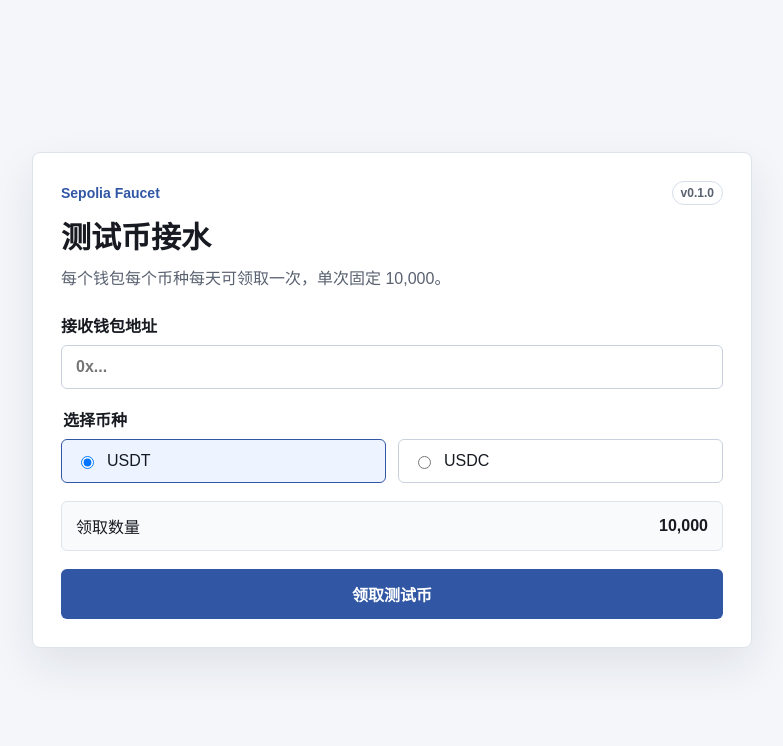
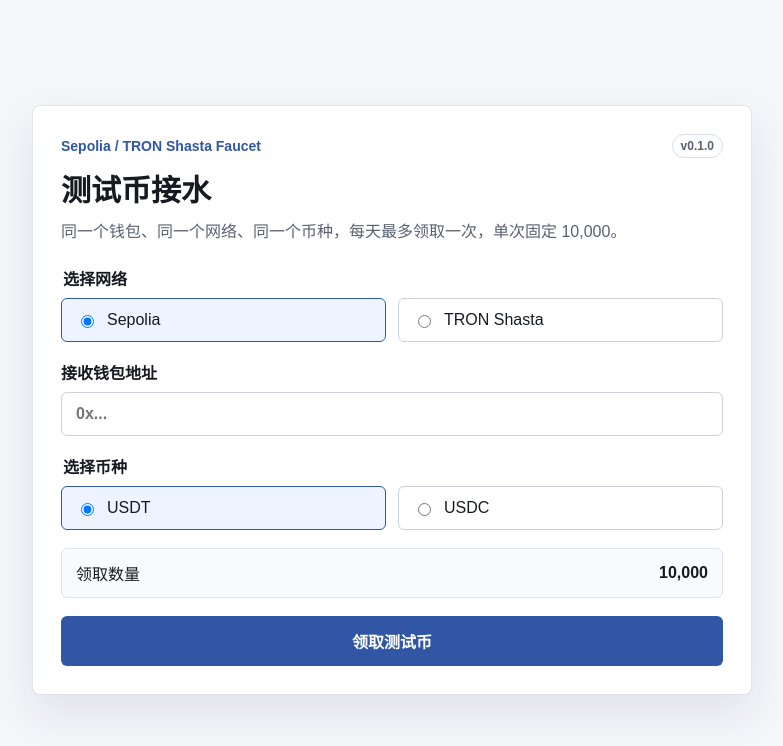
Before and after one commit to C18519898242/faucet, a Next.js app: page / in a window 1280 px wide. Shown: the top 746 px of the page, without its empty margins (248-1031 px from the left). Built offline with nearby package versions, Linux system fonts and the light colour scheme.

Commit message:
feat: add network selection to faucet UI

```diff
--- a/src/app/globals.css
+++ b/src/app/globals.css
@@ -100,7 +100,7 @@
   outline: 3px solid rgba(49, 87, 164, 0.14);
 }
 
-.token-group {
+.option-group {
   display: grid;
   grid-template-columns: repeat(2, minmax(0, 1fr));
   gap: 12px;
@@ -109,13 +109,13 @@
   border: 0;
 }
 
-.token-group legend {
+.option-group legend {
   grid-column: 1 / -1;
   margin-bottom: 8px;
   font-weight: 700;
 }
 
-.token-option {
+.option {
   display: flex;
   align-items: center;
   gap: 10px;
@@ -125,7 +125,7 @@
   cursor: pointer;
 }
 
-.token-option.selected {
+.option.selected {
   border-color: #3157a4;
   background: #eef4ff;
 }
@@ -186,7 +186,7 @@
     padding: 22px;
   }
 
-  .token-group {
+  .option-group {
     grid-template-columns: 1fr;
   }
 
--- a/src/app/page.tsx
+++ b/src/app/page.tsx
@@ -1,9 +1,8 @@
 "use client";
 
-import { useState } from "react";
+import { useEffect, useMemo, useState } from "react";
+import { getSupportedTokens, NETWORKS, type NetworkId, type TokenSymbol } from "@/lib/tokens";
 import packageJson from "../../package.json";
-
-type Token = "USDT" | "USDC";
 
 type ClaimResponse =
   | { status: "sent"; txHash: string; explorerUrl: string }
@@ -12,20 +11,35 @@
 
 const reasonText: Record<string, string> = {
   invalid_wallet: "钱包地址格式不正确",
+  unsupported_network: "不支持的网络",
   unsupported_token: "不支持的币种",
   invalid_amount: "领取数量不正确",
   amount_too_large: "领取数量超过上限",
-  already_claimed_today: "该钱包今天已经领取过这个币种",
+  already_claimed_today: "该钱包今天已经领取过这个网络的这个币种",
   insufficient_faucet_balance: "Faucet 钱包余额不足",
   invalid_request: "请求格式不正确",
   transfer_failed: "交易提交失败，请稍后再试"
 };
 
+const explorerText: Record<NetworkId, string> = {
+  sepolia: "查看 Sepolia 交易",
+  tron: "查看 TRON 交易"
+};
+
 export default function HomePage() {
   const [wallet, setWallet] = useState("");
-  const [token, setToken] = useState<Token>("USDT");
+  const [network, setNetwork] = useState<NetworkId>("sepolia");
+  const [token, setToken] = useState<TokenSymbol>("USDT");
   const [status, setStatus] = useState<"idle" | "submitting" | "done">("idle");
   const [result, setResult] = useState<ClaimResponse | undefined>();
+
+  const supportedTokens = useMemo(() => getSupportedTokens(network), [network]);
+
+  useEffect(() => {
+    if (!supportedTokens.includes(token)) {
+      setToken(supportedTokens[0]);
+    }
+  }, [supportedTokens, token]);
 
   async function submitClaim(event: React.FormEvent<HTMLFormElement>) {
     event.preventDefault();
@@ -44,7 +58,7 @@
       const response = await fetch("/api/claim", {
         method: "POST",
         headers: { "Content-Type": "application/json" },
-        body: JSON.stringify({ wallet: trimmedWallet, token, amount: "10000" })
+        body: JSON.stringify({ network, wallet: trimmedWallet, token, amount: "10000" })
       });
       const data = (await response.json()) as ClaimResponse;
       setResult(data);
@@ -60,46 +74,54 @@
       <section className="panel faucet-panel">
         <div className="header">
           <div className="title-row">
-            <p className="eyebrow">Sepolia Faucet</p>
+            <p className="eyebrow">Sepolia / TRON Shasta Faucet</p>
             <span className="app-version">v{packageJson.version}</span>
           </div>
           <h1>测试币接水</h1>
-          <p className="muted">每个钱包每个币种每天可领取一次，单次固定 10,000。</p>
+          <p className="muted">同一个钱包、同一个网络、同一个币种，每天最多领取一次，单次固定 10,000。</p>
         </div>
 
         <form className="form" onSubmit={submitClaim}>
+          <fieldset className="option-group">
+            <legend>选择网络</legend>
+            {(Object.keys(NETWORKS) as NetworkId[]).map((networkId) => (
+              <label key={networkId} className={network === networkId ? "option selected" : "option"}>
+                <input
+                  type="radio"
+                  name="network"
+                  value={networkId}
+                  checked={network === networkId}
+                  onChange={() => setNetwork(networkId)}
+                />
+                {NETWORKS[networkId].label}
+              </label>
+            ))}
+          </fieldset>
+
           <label className="field">
             <span>接收钱包地址</span>
             <input
               value={wallet}
               onChange={(event) => setWallet(event.target.value)}
-              placeholder="0x..."
+              placeholder={network === "tron" ? "T..." : "0x..."}
               autoComplete="off"
             />
           </label>
 
-          <fieldset className="token-group">
+          <fieldset className="option-group">
             <legend>选择币种</legend>
-            <label className={token === "USDT" ? "token-option selected" : "token-option"}>
-              <input
-                type="radio"
-                name="token"
-                value="USDT"
-                checked={token === "USDT"}
-                onChange={() => setToken("USDT")}
-              />
-              USDT
-            </label>
-            <label className={token === "USDC" ? "token-option selected" : "token-option"}>
-              <input
-                type="radio"
-                name="token"
-                value="USDC"
-                checked={token === "USDC"}
-                onChange={() => setToken("USDC")}
-              />
-              USDC
-            </label>
+            {supportedTokens.map((tokenSymbol) => (
+              <label key={tokenSymbol} className={token === tokenSymbol ? "option selected" : "option"}>
+                <input
+                  type="radio"
+                  name="token"
+                  value={tokenSymbol}
+                  checked={token === tokenSymbol}
+                  onChange={() => setToken(tokenSymbol)}
+                />
+                {tokenSymbol}
+              </label>
+            ))}
           </fieldset>
 
           <div className="amount-row">
@@ -118,7 +140,7 @@
               <>
                 <strong>交易已发送</strong>
                 <a href={result.explorerUrl} target="_blank" rel="noreferrer">
-                  查看 Sepolia 交易
+                  {explorerText[network]}
                 </a>
               </>
             ) : (
```
Also changed, not shown: 1 other file (tests, documents, lock files or other folders).
